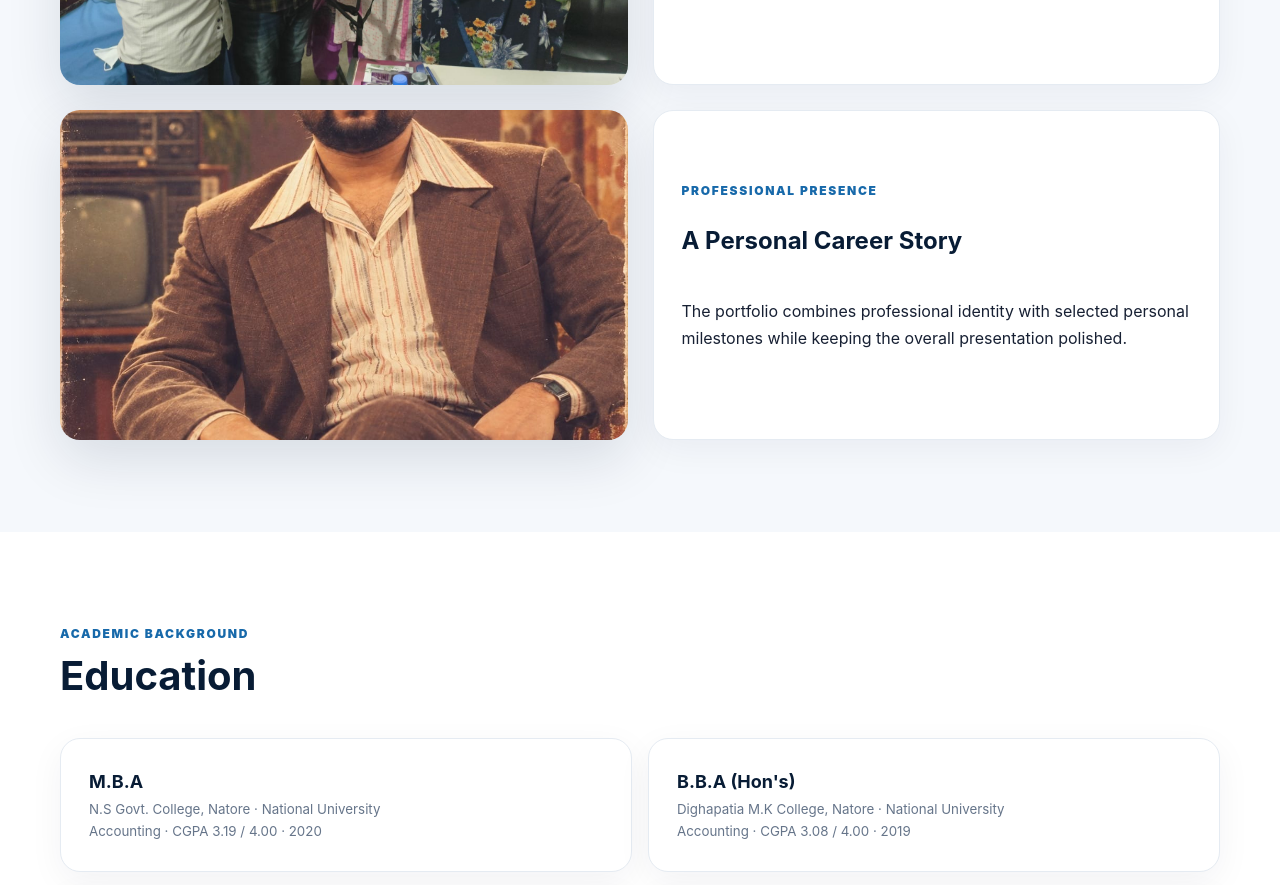
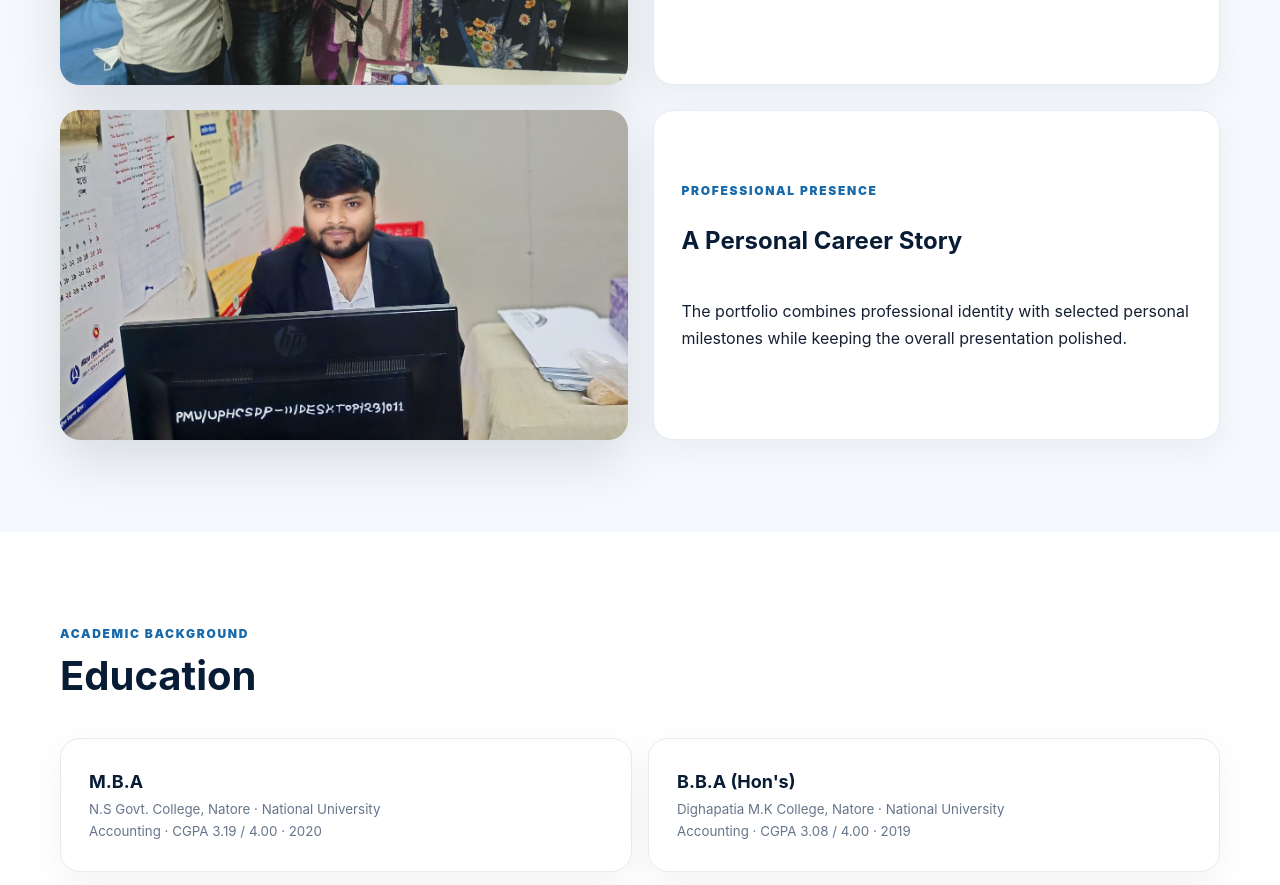
Before and after one commit to miltonaliaah-droid/md-milton-ali-portfolio, a plain HTML site: page index.html in a window 1280 px wide. Shown: the part 4049-4934 px from the top of the page. Drawn offline with Linux system fonts and the light colour scheme.

Commit message:
Update index.html

```diff
--- a/index.html
+++ b/index.html
@@ -51,7 +51,7 @@ section{padding:92px 0}.white{background:#fff}.head{margin-bottom:38px}.eyebrow{
 <section id="highlights"><div class="container"><div class="head"><div class="eyebrow">Professional Highlights</div><h2 class="title">Work, People & Professional Moments</h2><p class="subtitle">Selected photographs are placed here to complement the career story without making the portfolio feel like a photo album.</p></div>
 <div class="feature"><img src="images/photo-02.jpg" alt="Professional workplace moment"><div class="card"><div class="eyebrow">Workplace</div><h2 style="color:var(--navy)">Administration in Action</h2><p>Professional workplace photography adds context to the portfolio and gives visitors a visual sense of the working environment.</p></div>
 <img src="images/photo-03.jpg" alt="Team moment"><div class="card"><div class="eyebrow">Team & Community</div><h2 style="color:var(--navy)">People & Collaboration</h2><p>Selected team and event photographs help show the human side of professional work, collaboration and organizational activities.</p></div>
-<img src="images/photo-04.jpg" alt="Professional feature photograph"><div class="card"><div class="eyebrow">Professional Presence</div><h2 style="color:var(--navy)">A Personal Career Story</h2><p>The portfolio combines professional identity with selected personal milestones while keeping the overall presentation polished.</p></div></div></div></section>
+<img src="images/photo-19.jpg" alt="Professional feature photograph"><div class="card"><div class="eyebrow">Professional Presence</div><h2 style="color:var(--navy)">A Personal Career Story</h2><p>The portfolio combines professional identity with selected personal milestones while keeping the overall presentation polished.</p></div></div></div></section>
 
 <section id="education" class="white"><div class="container"><div class="head"><div class="eyebrow">Academic Background</div><h2 class="title">Education</h2></div><div class="edu">
 <div class="card"><strong>M.B.A</strong><small>N.S Govt. College, Natore · National University</small><small>Accounting · CGPA 3.19 / 4.00 · 2020</small></div>
```
